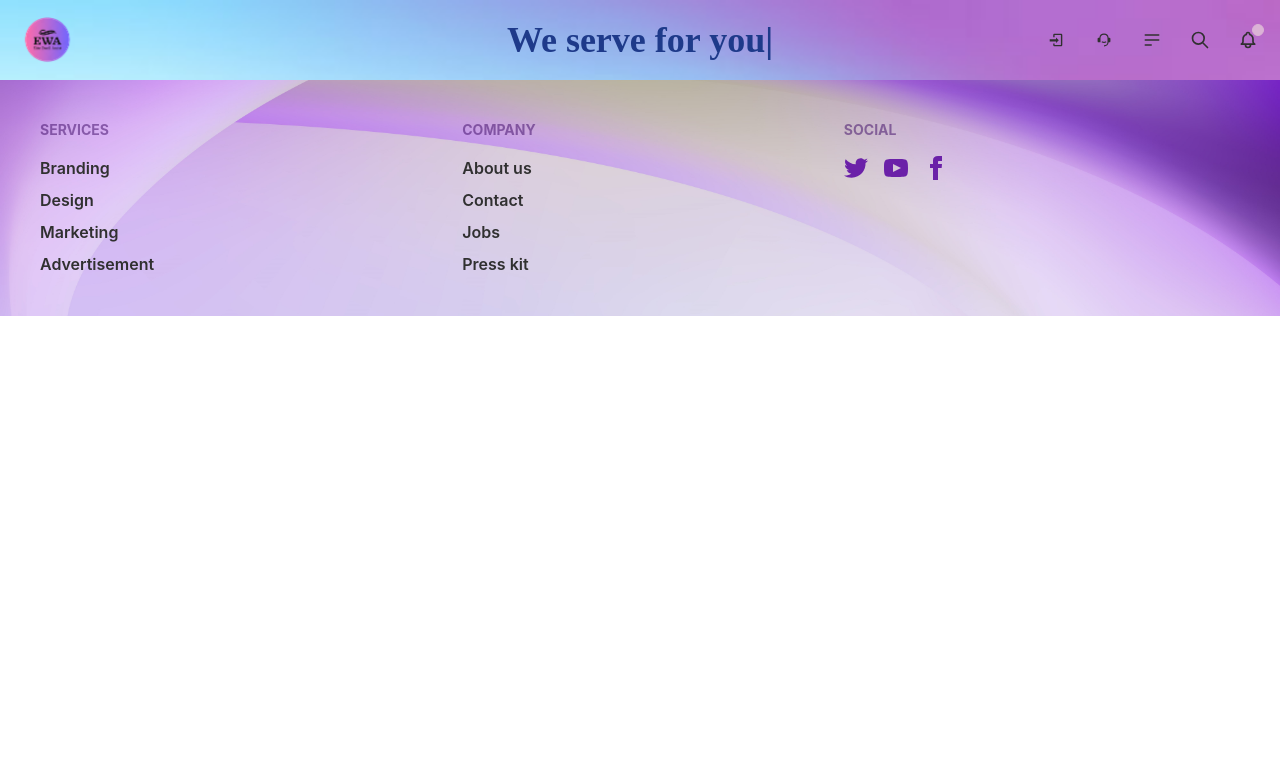
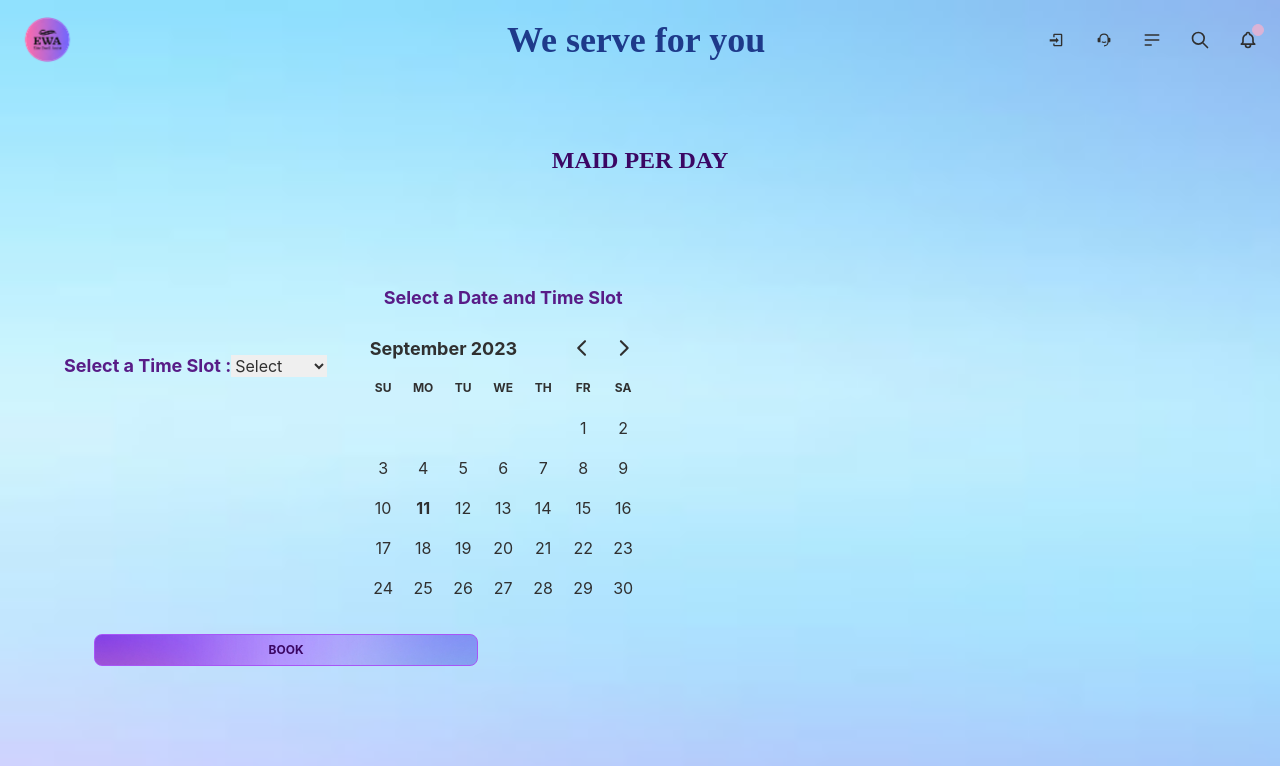
Before and after one commit to Humayra-Akter/elite-dwell-assist, a React (Create React App) app: page /service in a window 1280 px wide. Shown: the top 766 px of the page. Built offline with nearby package versions, Linux system fonts and the light colour scheme.

Commit message:
service added

```diff
--- a/package.json
+++ b/package.json
@@ -11,7 +11,9 @@
     "@testing-library/jest-dom": "^5.17.0",
     "@testing-library/react": "^13.4.0",
     "@testing-library/user-event": "^13.5.0",
+    "date-fns": "^2.30.0",
     "react": "^18.2.0",
+    "react-day-picker": "^8.8.2",
     "react-dom": "^18.2.0",
     "react-firebase-hooks": "^5.1.1",
     "react-icons": "^4.11.0",
--- a/src/App.js
+++ b/src/App.js
@@ -6,6 +6,7 @@ import banner4 from "./images/serviceBG.jpg";
 import Login from "./Components/Login/Login";
 import About from "./Components/About/About";
 import Register from "./Components/Login/Register";
+import Service from "./Components/Services/Service";
 
 function App() {
   return (
@@ -20,6 +21,7 @@ function App() {
         <Route path="/" element={<Home />} />
         <Route path="/login" element={<Login />} />
         <Route path="/register" element={<Register />} />
+        <Route path="/service" element={<Service />} />
         <Route path="/about" element={<About />} />
       </Routes>
       <Footer></Footer>
--- a/src/Components/Login/Register.js
+++ b/src/Components/Login/Register.js
@@ -72,13 +72,31 @@ const Register = () => {
                   </span>
                 </label>
                 <input
-                  type="contact"
+                  type="text"
                   placeholder="Your Contact number"
                   //   value={contact}
                   //   onChange={(e) => setContact(e.target.value)}
                   className="input input-bordered w-full "
                   required
                 />
+              </div>
+              {/* Gender field */}
+              <div className="form-control w-full">
+                <label className="label">
+                  <span className="label-text text-left text-blue-700 font-bold text-xs">
+                    Gender
+                  </span>
+                </label>
+                <div className="input text-left w-full ">
+                  <select className="select" required>
+                    <option disabled selected>
+                      Select your gender
+                    </option>
+                    <option value="male">Male</option>
+                    <option value="female">Female</option>
+                    <option value="other">Other</option>
+                  </select>
+                </div>
               </div>
               {/* register as */}
               <div className="form-control">
@@ -87,7 +105,7 @@ const Register = () => {
                     Register as
                   </span>
                 </label>
-                <div className="input input-bordered w-full ">
+                <div className="input text-left w-full ">
                   <select className="select" onChange={handleRoleChange}>
                     <option disabled selected>
                       Choose your Role
@@ -99,7 +117,6 @@ const Register = () => {
                   </select>
                 </div>
               </div>
-
               {/* Conditional rendering of additional fields based on selected role */}
               {selectedRole === "Customer" && (
                 <div className="form-control w-full">
@@ -146,7 +163,6 @@ const Register = () => {
                   </div>
                 </div>
               )}
-
               {selectedRole === "Driver" && (
                 <div>
                   <div className="form-control w-full">
--- /dev/null
+++ b/src/Components/Services/Maid/MaidPerDay.js
@@ -0,0 +1,22 @@
+import React from "react";
+import MaidPerDayCalender from "./MaidPerDayCalender";
+import MaidPerDayAddress from "./MaidPerDayAddress";
+import MaidServicePerDay from "./MaidServicePerDay";
+
+const MaidPerDay = () => {
+  return (
+    <div>
+      <h1
+        className="text-2xl py-16 text-center font-black text-purple-950  px-7"
+        style={{ fontFamily: "algerian" }}
+      >
+        MAID PER DAY
+      </h1>
+      <MaidPerDayCalender></MaidPerDayCalender>
+      <MaidPerDayAddress></MaidPerDayAddress>
+      <MaidServicePerDay></MaidServicePerDay>
+    </div>
+  );
+};
+
+export default MaidPerDay;
--- /dev/null
+++ b/src/Components/Services/Maid/MaidPerDayAddress.js
@@ -0,0 +1,107 @@
+import React from "react";
+import banner4 from "../../../images/bg.jpg";
+
+const MaidPerDayAddress = () => {
+  return (
+    <div className="mx-20 pb-40">
+      <div className="card w-1/3 bg-transparent border-4 rounded-3xl border-purple-200 text-primary-content mb-28">
+        <div className="card-body">
+          <h2 className="card-title">Contact Person</h2>
+          <p>Expert will contact with the following person.</p>
+        </div>
+      </div>
+      <div className="card w-1/3 bg-transparent border-4 rounded-3xl border-purple-200 text-primary-content">
+        <div className="card-body">
+          <h2 className="card-title">Address</h2>
+          <p>Expert will arrive at the address given below</p>
+          <form>
+            <div className="form-control pt-5 w-full">
+              <label className="label">
+                <span className="label-text text-blue-700 font-bold text-xs">
+                  House
+                </span>
+              </label>
+              <input
+                type="text"
+                placeholder="Your address"
+                className="input input-bordered input-xs w-full"
+                required
+              />
+            </div>
+            <div className="form-control pt-5 w-full">
+              <label className="label">
+                <span className="label-text text-blue-700 font-bold text-xs">
+                  Road no
+                </span>
+              </label>
+              <input
+                type="text"
+                placeholder="Road no"
+                className="input input-bordered input-xs w-full"
+                required
+              />
+            </div>
+            <div className="form-control pt-5 w-full">
+              <label className="label">
+                <span className="label-text text-blue-700 font-bold text-xs">
+                  Block
+                </span>
+              </label>
+              <input
+                type="text"
+                placeholder="Block no"
+                className="input input-bordered input-xs w-full"
+                required
+              />
+            </div>
+            <div className="form-control pt-5 w-full">
+              <label className="label">
+                <span className="label-text text-blue-700 font-bold text-xs">
+                  Sector
+                </span>
+              </label>
+              <input
+                type="text"
+                placeholder="Sector no"
+                className="input input-bordered input-xs w-full"
+                required
+              />
+            </div>
+            {/* Gender field */}
+            <div className="form-control pt-5  w-full">
+              <label className="label">
+                <span className="label-text text-left text-blue-700 font-bold text-xs">
+                  Area
+                </span>
+              </label>
+              <div className="input text-left  w-full ">
+                <select className="select" required>
+                  <option disabled selected>
+                    Select your Area
+                  </option>
+                  <option value="mirpur">Mirpur</option>
+                  <option value="mohammadpur">Mohammadpur</option>
+                  <option value="gulshan">Gulshan</option>
+                </select>
+              </div>
+            </div>
+          </form>
+        </div>
+        <div>
+          <button
+            style={{
+              background: `url(${banner4})`,
+              backgroundSize: "cover",
+            }}
+            className="btn ml-28 w-1/2 btn-sm border-purple-500 text-purple-950 text-xs font-bold bg-gradient-to-r from-primary from-10% via-secondary via-30% to-90% to-accent"
+            type="submit"
+          >
+            Book
+          </button>
+        </div>
+      </div>
+    </div>
+  );
+};
+
+export default MaidPerDayAddress;
--- /dev/null
+++ b/src/Components/Services/Maid/MaidPerDayCalender.js
@@ -0,0 +1,71 @@
+import React, { useState } from "react";
+import { format } from "date-fns";
+import { DayPicker } from "react-day-picker";
+import "react-day-picker/dist/style.css";
+import banner4 from "../../../images/bg.jpg";
+
+const MaidPerDayCalender = () => {
+  const [selectedDate, setSelectedDate] = useState(null);
+  const [selectedTimeSlot, setSelectedTimeSlot] = useState("");
+
+  const handleDateSelect = (date) => {
+    setSelectedDate(date);
+  };
+
+  const handleTimeSlotSelect = (e) => {
+    setSelectedTimeSlot(e.target.value);
+  };
+
+  const handleBooking = () => {
+    if (selectedDate && selectedTimeSlot) {
+      // Do something with the selected date and time slot
+      const formattedDate = format(selectedDate, "yyyy-MM-dd");
+      console.log("Selected Date:", formattedDate);
+      console.log("Selected Time Slot:", selectedTimeSlot);
+    } else {
+      // Handle validation or show an error message
+      console.error("Please select a date and time slot.");
+    }
+  };
+
+  return (
+    <div className="mx-16 ">
+      <div className="flex  gap-5">
+        <div className="time-slot-container pt-28">
+          <strong className="text-lg font-bold text-justify text-purple-900">
+            Select a Time Slot :
+          </strong>
+          <select value={selectedTimeSlot} onChange={handleTimeSlotSelect}>
+            <option value="">Select</option>
+            <option value="morning">Morning</option>
+            <option value="afternoon">Afternoon</option>
+            <option value="evening">Evening</option>
+          </select>
+        </div>
+        <div>
+          <h1 className="text-lg font-bold text-purple-900 text-center px-7 pt-11">
+            Select a Date and Time Slot
+          </h1>
+          <div className="calendar-container">
+            <DayPicker selected={selectedDate} onDayClick={handleDateSelect} />
+          </div>
+        </div>
+      </div>
+      <button
+        style={{
+          background: `url(${banner4})`,
+          backgroundSize: "cover",
+          margin: "10px 30px",
+          marginBottom: "100px",
+        }}
+        onClick={handleBooking}
+        className="btn w-1/3 btn-sm border-purple-500 text-purple-950 text-xs font-bold bg-gradient-to-r from-primary from-10% via-secondary via-30% to-90% to-accent"
+        type="submit"
+      >
+        Book
+      </button>
+    </div>
+  );
+};
+
+export default MaidPerDayCalender;
--- /dev/null
+++ b/src/Components/Services/Maid/MaidService.js
@@ -0,0 +1,12 @@
+import React from "react";
+import MaidPerDay from "./MaidPerDay";
+
+const MaidService = () => {
+  return (
+    <div>
+      <MaidPerDay></MaidPerDay>
+    </div>
+  );
+};
+
+export default MaidService;
--- /dev/null
+++ b/src/Components/Services/Maid/MaidServicePerDay.js
@@ -0,0 +1,33 @@
+import React from "react";
+import banner1 from "../../../images/maid.jpg";
+import banner4 from "../../../images/bg.jpg";
+
+const MaidServicePerDay = () => {
+  return (
+    <div>
+      <div className="card justify-end w-full card-side bg-transparent shadow-xl">
+        <figure>
+          <img className="w-96 h-44" src={banner1} alt="Movie" />
+        </figure>
+        <div className="card-body">
+          <h2 className="card-title">Sweeping</h2>
+          {/* <p>Click the button to watch on Jetflix app.</p> */}
+          <div className="card-actions justify-end">
+            <button
+              style={{
+                background: `url(${banner4})`,
+                backgroundSize: "cover",
+              }}
+              className="btn w-full btn-sm border-purple-500 text-purple-950 text-xs font-bold bg-gradient-to-r from-primary from-10% via-secondary via-30% to-90% to-accent"
+              type="submit"
+            >
+              Go ahead
+            </button>
+          </div>
+        </div>
+      </div>
+    </div>
+  );
+};
+
+export default MaidServicePerDay;
--- /dev/null
+++ b/src/Components/Services/Service.js
@@ -0,0 +1,12 @@
+import React from "react";
+import MaidService from "./Maid/MaidService";
+
+const Service = () => {
+  return (
+    <div>
+      <MaidService></MaidService>
+    </div>
+  );
+};
+
+export default Service;
--- a/src/Components/Shared/Navbar.js
+++ b/src/Components/Shared/Navbar.js
@@ -56,6 +56,7 @@ const Navbar = () => {
               </div>
             </button>
           </Link>
+          <Link to="/service">
             <button class="btn btn-ghost w-100 h-100 btn-circle">
               <div class="indicator">
                 <svg
@@ -69,6 +70,7 @@ const Navbar = () => {
                 </svg>
               </div>
             </button>
+          </Link>
           <div class="dropdown">
             <button>
               <label tabindex="0" class="btn btn-ghost btn-circle">
```
Also changed, not shown: 1 other file (tests, documents, lock files or other folders). Lines whose indentation alone changed are shown as unchanged.
